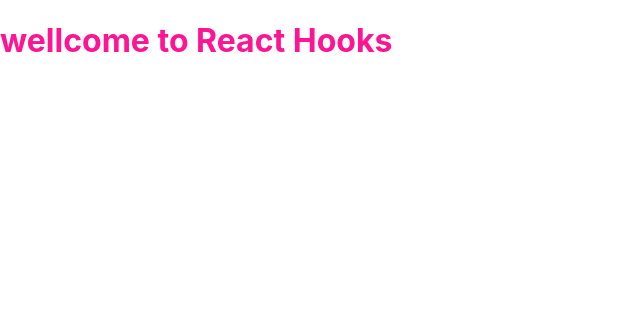
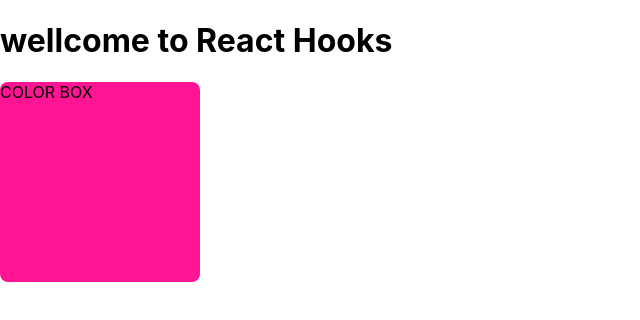
Before and after one commit to aloha1604/react-hooks-basic, a React (Create React App) app: page / in a window 1280 px wide. Shown: the top 320 px of the page, without its empty margins (0-640 px from the left). Built offline with nearby package versions, Linux system fonts and the light colour scheme.

Commit message:
hoan thanh demo Boxcolor

```diff
--- a/src/App.js
+++ b/src/App.js
@@ -1,10 +1,12 @@
 import React from 'react';
 import './App.scss';
+import ColorBox from './components/ColorBox/index';
 
 function App() {
   return (
     <div className="App">
       <h1>wellcome to React Hooks</h1>
+      <ColorBox />
     </div>
   );
 }
--- a/src/App.scss
+++ b/src/App.scss
@@ -1,3 +1,3 @@
 .App {
-  color: deeppink;
+  color: black;
 }
--- /dev/null
+++ b/src/components/ColorBox/ColorBox.scss
@@ -0,0 +1,10 @@
+.color-box {
+    $box-size: 200px;
+
+    display: inline-block;
+    width: $box-size;
+    height: $box-size;
+    border-radius: 8px;
+
+    cursor: pointer;
+}
--- /dev/null
+++ b/src/components/ColorBox/index.jsx
@@ -0,0 +1,40 @@
+import React, { useState } from 'react';
+import PropTypes from 'prop-types';
+import './ColorBox.scss';
+
+ColorBox.propTypes = {
+
+};
+
+function getRandomColor() {
+    const COLOR_LIST = ['deeppink', 'green', 'yellow', 'black', 'blue'];
+    const randomIndex = Math.trunc(Math.random() * 5);
+    return COLOR_LIST[randomIndex];
+}
+
+function ColorBox() {
+
+    const [color, setColor] = useState(() => {
+        const initColor = localStorage.getItem('box_color') || 'deeppink';
+        return initColor;
+    });
+    function handleBoxClick() {
+        const newColor = getRandomColor();
+        setColor(newColor);
+
+        localStorage.setItem('box_color', newColor);
+    }
+    return (
+        <div
+            className="color-box"
+            style={{
+                backgroundColor: color
+            }}
+            onClick={handleBoxClick}
+        >
+            COLOR BOX
+        </div>
+    );
+}
+
+export default ColorBox;
```
